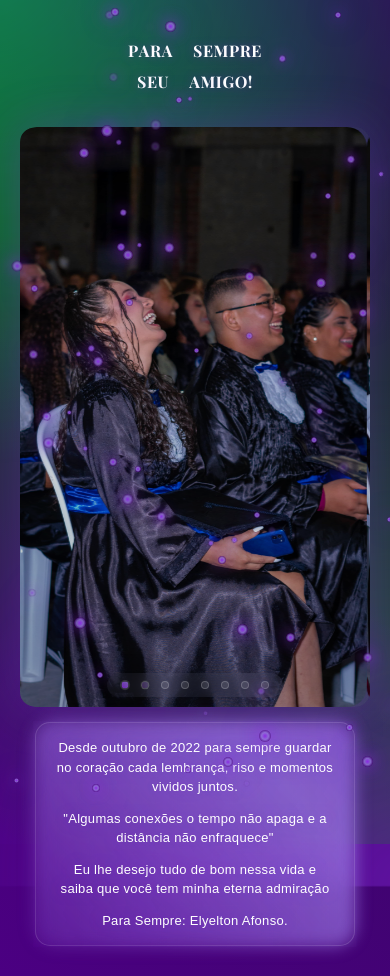
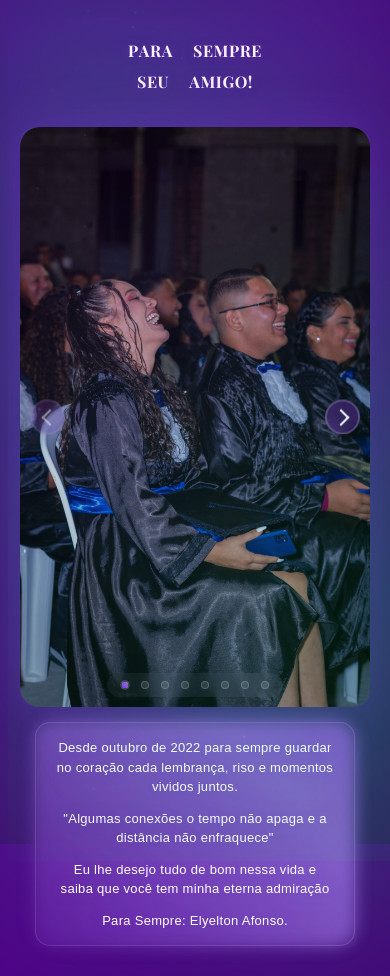
Before and after one commit to Gordinho-77/n-o-, a plain HTML site: page index.html in a window 390 px wide. Drawn offline with nearby package versions, Linux system fonts and the light colour scheme.

Commit message:
Add files via upload

```diff
--- a/index.html
+++ b/index.html
@@ -46,6 +46,7 @@
             overflow-x: hidden;
             overflow-y: auto;
             padding: 20px 0;
+            margin: 0;
         }
 
         body::before {
@@ -53,18 +54,19 @@
             position: fixed;
             top: 0;
             left: 0;
-            width: 100%;
-            height: 100%;
+            right: 0;
+            bottom: 0;
+            width: 100vw;
+            height: 100vh;
             background:
-                radial-gradient(circle at 0% 0%,
-                    var(--cor-verde-claro) 0%,
-                    transparent 50%),
-                radial-gradient(circle at 100% 100%,
-                    var(--cor-violeta-claro) 0%,
-                    transparent 50%);
-            opacity: 0.3;
-            animation: fundo-pulsar 10s ease-in-out infinite;
+                linear-gradient(45deg,
+                    rgba(138, 43, 226, 0.3) 0%,
+                    rgba(0, 255, 127, 0.3) 50%,
+                    rgba(138, 43, 226, 0.3) 100%);
+            filter: blur(80px);
+            animation: gradiente-mover 15s ease infinite;
             z-index: 0;
+            transform-origin: center;
         }
 
         body::after {
@@ -72,38 +74,57 @@
             position: fixed;
             top: 0;
             left: 0;
-            width: 100%;
-            height: 100%;
+            right: 0;
+            bottom: 0;
+            width: 100vw;
+            height: 100vh;
             background:
-                linear-gradient(45deg,
-                    var(--cor-violeta-escuro) 0%,
-                    var(--cor-verde-escuro) 50%,
-                    var(--cor-violeta-muito-escuro) 100%);
-            opacity: 0.7;
+                linear-gradient(135deg,
+                    rgba(75, 0, 130, 0.95) 0%,
+                    rgba(46, 8, 84, 0.98) 100%);
             z-index: -1;
-            animation: fundo-gradiente 15s ease infinite;
         }
 
-        @keyframes fundo-pulsar {
-            0%, 100% {
+        @keyframes gradiente-mover {
+            0% {
+                background-position: 0% 50%;
                 transform: scale(1);
-                opacity: 0.3;
             }
             50% {
-                transform: scale(1.1);
-                opacity: 0.4;
+                background-position: 100% 50%;
+                transform: scale(1.2);
+            }
+            100% {
+                background-position: 0% 50%;
+                transform: scale(1);
             }
         }
 
-        @keyframes fundo-gradiente {
-            0% {
-                background-position: 0% 50%;
+        /* Efeito de luz suave */
+        .luz {
+            position: fixed;
+            width: 100%;
+            height: 100%;
+            pointer-events: none;
+            z-index: 1;
+            background:
+                radial-gradient(circle at 20% 20%,
+                    rgba(138, 43, 226, 0.1) 0%,
+                    transparent 50%),
+                radial-gradient(circle at 80% 80%,
+                    rgba(0, 255, 127, 0.1) 0%,
+                    transparent 50%);
+            animation: luz-mover 15s ease-in-out infinite;
+        }
+
+        @keyframes luz-mover {
+            0%, 100% {
+                transform: scale(1);
+                opacity: 0.5;
             }
             50% {
-                background-position: 100% 50%;
-            }
-            100% {
-                background-position: 0% 50%;
+                transform: scale(1.2);
+                opacity: 0.7;
             }
         }
 
@@ -329,35 +350,39 @@
         }
 
         /* Estilos das partículas */
+        .particulas {
+            position: fixed;
+            top: 0;
+            left: 0;
+            width: 100%;
+            height: 100%;
+            pointer-events: none;
+            z-index: 1;
+        }
+
         .particula {
-            position: fixed;
-            pointer-events: none;
-            z-index: 0;
-            background: radial-gradient(circle at center,
-                rgba(138, 43, 226, 1) 0%,
-                rgba(147, 112, 219, 0.8) 40%,
-                rgba(75, 0, 130, 0.6) 70%,
-                transparent 100%);
+            position: absolute;
+            width: 3px;
+            height: 3px;
+            background: rgba(255, 255, 255, 0.3);
             border-radius: 50%;
-            animation: flutuar linear infinite;
-            box-shadow: 0 0 15px rgba(138, 43, 226, 0.8),
-                       0 0 30px rgba(138, 43, 226, 0.6),
-                       0 0 50px rgba(138, 43, 226, 0.4);
+            animation: flutuar 20s linear infinite;
+            opacity: 0;
         }
 
         @keyframes flutuar {
             0% {
-                transform: translateY(0) translateX(0vw) scale(1) rotate(0deg);
+                transform: translateY(0) translateX(0);
                 opacity: 0;
             }
             10% {
-                opacity: 1;
+                opacity: 0.3;
             }
             90% {
-                opacity: 1;
+                opacity: 0.3;
             }
             100% {
-                transform: translateY(-100vh) translateX(calc(var(--random-x, 0) * 1vw)) scale(0) rotate(calc(var(--random-rotation, 0) * 1deg));
+                transform: translateY(-100vh) translateX(100px);
                 opacity: 0;
             }
         }
@@ -377,22 +402,70 @@
             margin: 0 auto;
         }
 
-        .carrossel-container::before {
+        /* Estilos das setas de navegação */
+        .seta-navegacao {
+            position: absolute;
+            top: 50%;
+            transform: translateY(-50%);
+            width: 40px;
+            height: 40px;
+            background: rgba(138, 43, 226, 0.3);
+            border: 2px solid rgba(255, 255, 255, 0.2);
+            border-radius: 50%;
+            cursor: pointer;
+            display: flex;
+            align-items: center;
+            justify-content: center;
+            z-index: 10;
+            transition: all 0.3s ease;
+            backdrop-filter: blur(5px);
+            -webkit-backdrop-filter: blur(5px);
+        }
+
+        .seta-navegacao:hover {
+            background: rgba(138, 43, 226, 0.5);
+            transform: translateY(-50%) scale(1.1);
+        }
+
+        .seta-navegacao::before {
             content: '';
+            width: 12px;
+            height: 12px;
+            border-top: 2px solid white;
+            border-right: 2px solid white;
             position: absolute;
-            inset: 0;
-            background:
-                linear-gradient(120deg, transparent 0%, rgba(138, 43, 226, 0.1) 50%, transparent 100%),
-                linear-gradient(60deg, transparent 0%, rgba(147, 112, 219, 0.1) 50%, transparent 100%);
-            animation: brilho 8s ease-in-out infinite;
-            z-index: -1;
+        }
+
+        .seta-anterior {
+            left: 10px;
+        }
+
+        .seta-anterior::before {
+            transform: rotate(-135deg);
+            margin-left: 4px;
+        }
+
+        .seta-proximo {
+            right: 10px;
+        }
+
+        .seta-proximo::before {
+            transform: rotate(45deg);
+            margin-right: 4px;
+        }
+
+        .seta-navegacao.desabilitada {
+            opacity: 0.5;
+            cursor: not-allowed;
+            pointer-events: none;
         }
 
         .carrossel {
             display: flex;
             width: 800%;
             height: 100%;
-            transition: transform 0.8s cubic-bezier(0.4, 0, 0.2, 1);
+            transition: transform 0.5s ease-in-out;
+            will-change: transform;
         }
 
         .slide {
@@ -422,6 +495,7 @@
             display: block;
             transition: transform 0.5s ease;
             filter: brightness(0.95);
+            pointer-events: none;
         }
 
         .slide:hover img {
@@ -543,6 +617,16 @@
                 letter-spacing: 0.5px;
                 padding: 10px 5px;
             }
+
+            .seta-navegacao {
+                width: 35px;
+                height: 35px;
+            }
+
+            .seta-navegacao::before {
+                width: 10px;
+                height: 10px;
+            }
         }
 
         @media screen and (min-width: 1200px) {
@@ -659,9 +743,51 @@
             transform: scale(1.05);
             filter: brightness(1);
         }
+
+        /* Efeito de brilho flutuante */
+        .brilho {
+            position: fixed;
+            top: 0;
+            left: 0;
+            right: 0;
+            bottom: 0;
+            width: 100vw;
+            height: 100vh;
+            pointer-events: none;
+            z-index: 1;
+            background:
+                radial-gradient(circle at 30% 30%,
+                    rgba(138, 43, 226, 0.15) 0%,
+                    transparent 70%),
+                radial-gradient(circle at 70% 70%,
+                    rgba(0, 255, 127, 0.15) 0%,
+                    transparent 70%);
+            animation: brilho-mover 20s ease-in-out infinite;
+        }
+
+        @keyframes brilho-mover {
+            0%, 100% {
+                opacity: 0.5;
+                transform: translate(0, 0);
+            }
+            25% {
+                opacity: 0.7;
+                transform: translate(2%, 2%);
+            }
+            50% {
+                opacity: 0.5;
+                transform: translate(0, 0);
+            }
+            75% {
+                opacity: 0.7;
+                transform: translate(-2%, -2%);
+            }
+        }
     </style>
 </head>
 <body>
+    <div class="brilho"></div>
+    <div class="particulas" id="particulas"></div>
     <div class="container">
         <h1 class="titulo">
             <div class="linha-titulo">
@@ -691,6 +817,9 @@
             </div>
         </h1>
         <div class="carrossel-container">
+            <div class="seta-navegacao seta-anterior" id="setaAnterior">
+                <span class="seta"></span>
+            </div>
             <div class="carrossel">
                 <div class="slide">
                     <img src="foto1.jpg" alt="Foto 1">
@@ -716,6 +845,9 @@
                 <div class="slide">
                     <img src="foto8.jpg" alt="Foto 8">
                 </div>
+            </div>
+            <div class="seta-navegacao seta-proximo" id="setaProximo">
+                <span class="seta"></span>
             </div>
             <div class="carrossel-botoes">
                 <button class="carrossel-botao ativo"></button>
@@ -748,63 +880,61 @@
         const botoes = document.querySelectorAll('.carrossel-botao');
         let slideAtual = 0;
         const totalSlides = botoes.length;
-        let startX, moveX;
+        let startX = null;
+        let moveX = null;
         let isDragging = false;
-        let intervaloAutomatico = null;
-        let carrosselAutomaticoAtivo = true;
-        let touchStartX = 0;
-        let touchEndX = 0;
 
         function atualizarCarrossel() {
-            carrossel.style.transform = `translateX(-${slideAtual * 12.5}%)`;
+            const offset = slideAtual * 12.5;
+            carrossel.style.transition = 'transform 0.5s ease-in-out';
+            carrossel.style.transform = `translateX(-${offset}%)`;
             botoes.forEach((botao, index) => {
                 botao.classList.toggle('ativo', index === slideAtual);
             });
         }
 
         function proximoSlide() {
-            if (!carrosselAutomaticoAtivo) return;
-            slideAtual = (slideAtual + 1) % totalSlides;
+            if (slideAtual < totalSlides - 1) {
+                slideAtual++;
             atualizarCarrossel();
+            }
         }
 
         function slideAnterior() {
-            slideAtual = (slideAtual - 1 + totalSlides) % totalSlides;
+            if (slideAtual > 0) {
+                slideAtual--;
             atualizarCarrossel();
-        }
-
-        function iniciarCarrosselAutomatico() {
-            if (!carrosselAutomaticoAtivo) return;
-            if (intervaloAutomatico) clearInterval(intervaloAutomatico);
-            intervaloAutomatico = setInterval(proximoSlide, 5000);
-        }
-
-        function pararCarrosselAutomatico() {
-            carrosselAutomaticoAtivo = false;
-            if (intervaloAutomatico) {
-                clearInterval(intervaloAutomatico);
-                intervaloAutomatico = null;
             }
         }
 
         // Eventos de toque para dispositivos móveis
         carrossel.addEventListener('touchstart', (e) => {
+            e.preventDefault();
             touchStartX = e.touches[0].clientX;
             carrossel.style.transition = 'none';
-            pararCarrosselAutomatico();
-        }, { passive: true });
+        });
 
         carrossel.addEventListener('touchmove', (e) => {
-            touchEndX = e.touches[0].clientX;
+            e.preventDefault();
+            if (!touchStartX) return;
+
+            const touchEndX = e.touches[0].clientX;
             const diff = touchEndX - touchStartX;
             const offset = -slideAtual * 12.5 + (diff / carrossel.offsetWidth * 100);
+
+            // Limita o deslizamento
+            if (offset > 0 || offset < -(totalSlides - 1) * 12.5) return;
+
             carrossel.style.transform = `translateX(${offset}%)`;
-        }, { passive: true });
+        });
 
-        carrossel.addEventListener('touchend', () => {
-            carrossel.style.transition = 'transform 0.5s ease-in-out';
+        carrossel.addEventListener('touchend', (e) => {
+            e.preventDefault();
+            if (!touchStartX) return;
+
+            const touchEndX = e.changedTouches[0].clientX;
             const diff = touchEndX - touchStartX;
-            const threshold = carrossel.offsetWidth * 0.2;
+            const threshold = carrossel.offsetWidth * 0.5;
 
             if (Math.abs(diff) > threshold) {
                 if (diff > 0) {
@@ -815,28 +945,36 @@
             } else {
                 atualizarCarrossel();
             }
+
+            touchStartX = null;
         });
 
         // Eventos de mouse para desktop
         carrossel.addEventListener('mousedown', (e) => {
+            e.preventDefault();
             startX = e.clientX;
             carrossel.style.transition = 'none';
-            pararCarrosselAutomatico();
+            isDragging = true;
         });
 
         carrossel.addEventListener('mousemove', (e) => {
-            if (startX === null) return;
+            if (!isDragging || startX === null) return;
+
             moveX = e.clientX;
             const diff = moveX - startX;
             const offset = -slideAtual * 12.5 + (diff / carrossel.offsetWidth * 100);
+
+            // Limita o deslizamento
+            if (offset > 0 || offset < -(totalSlides - 1) * 12.5) return;
+
             carrossel.style.transform = `translateX(${offset}%)`;
         });
 
-        carrossel.addEventListener('mouseup', () => {
-            if (startX === null) return;
-            carrossel.style.transition = 'transform 0.5s ease-in-out';
+        carrossel.addEventListener('mouseup', (e) => {
+            if (!isDragging || startX === null) return;
+
             const diff = moveX - startX;
-            const threshold = carrossel.offsetWidth * 0.2;
+            const threshold = carrossel.offsetWidth * 0.5;
 
             if (Math.abs(diff) > threshold) {
                 if (diff > 0) {
@@ -847,14 +985,18 @@
             } else {
                 atualizarCarrossel();
             }
+
             startX = null;
+            moveX = null;
+            isDragging = false;
         });
 
         carrossel.addEventListener('mouseleave', () => {
-            if (startX !== null) {
-                carrossel.style.transition = 'transform 0.5s ease-in-out';
+            if (isDragging) {
                 atualizarCarrossel();
                 startX = null;
+                moveX = null;
+                isDragging = false;
             }
         });
 
@@ -863,61 +1005,80 @@
             botao.addEventListener('click', () => {
                 slideAtual = index;
                 atualizarCarrossel();
-                pararCarrosselAutomatico();
             });
         });
 
-        // Inicia o carrossel automático
-        iniciarCarrosselAutomatico();
+        // Adiciona eventos às setas de navegação
+        const setaAnterior = document.getElementById('setaAnterior');
+        const setaProximo = document.getElementById('setaProximo');
 
-        // Pausa a troca automática quando o usuário interage
-        carrossel.addEventListener('mouseenter', pararCarrosselAutomatico);
-        carrossel.addEventListener('mouseleave', () => {
-            if (carrosselAutomaticoAtivo) {
-                iniciarCarrosselAutomatico();
+        function atualizarSetas() {
+            setaAnterior.classList.toggle('desabilitada', slideAtual === 0);
+            setaProximo.classList.toggle('desabilitada', slideAtual === totalSlides - 1);
+        }
+
+        setaAnterior.addEventListener('click', () => {
+            if (slideAtual > 0) {
+                slideAnterior();
             }
         });
 
-        // Substituir o código JavaScript das partículas
+        setaProximo.addEventListener('click', () => {
+            if (slideAtual < totalSlides - 1) {
+                proximoSlide();
+            }
+        });
+
+        // Atualiza as setas quando o carrossel é atualizado
+        const atualizarCarrosselOriginal = atualizarCarrossel;
+        atualizarCarrossel = function() {
+            atualizarCarrosselOriginal();
+            atualizarSetas();
+        };
+
+        // Inicializa o carrossel e as setas
+        atualizarCarrossel();
+        atualizarSetas();
+
+        // Código das partículas
         function criarParticula() {
+            const particulas = document.getElementById('particulas');
             const particula = document.createElement('div');
             particula.className = 'particula';
 
-            // Tamanho aleatório entre 5px e 12px
-            const tamanho = Math.random() * 7 + 5;
+            // Posição inicial aleatória
+            const posicaoX = Math.random() * 100;
+            const posicaoY = Math.random() * 100;
+            particula.style.left = `${posicaoX}%`;
+            particula.style.top = `${posicaoY}%`;
+
+            // Tamanho aleatório
+            const tamanho = Math.random() * 2 + 1;
             particula.style.width = `${tamanho}px`;
             particula.style.height = `${tamanho}px`;
 
-            // Posição inicial aleatória
-            particula.style.left = `${Math.random() * 100}vw`;
-            particula.style.top = `${Math.random() * 100}vh`;
+            // Duração da animação aleatória
+            const duracao = Math.random() * 10 + 15;
+            particula.style.animationDuration = `${duracao}s`;
 
-            // Duração da animação entre 8s e 15s
-            const duracaoAnimacao = Math.random() * 7 + 8;
-            particula.style.animationDuration = `${duracaoAnimacao}s`;
+            // Atraso inicial aleatório
+            const atraso = Math.random() * 5;
+            particula.style.animationDelay = `${atraso}s`;
 
-            // Atraso inicial aleatório entre 0s e 5s
-            const atrasoAnimacao = Math.random() * 5;
-            particula.style.animationDelay = `${atrasoAnimacao}s`;
-
-            // Adiciona propriedades CSS personalizadas para movimento lateral e rotação
-            particula.style.setProperty('--random-x', (Math.random() - 0.5) * 200); // Movimento lateral aleatório entre -100vw e 100vw
-            particula.style.setProperty('--random-rotation', (Math.random() - 0.5) * 720); // Rotação aleatória entre -360deg e 360deg
-
-            document.body.appendChild(particula);
+            particulas.appendChild(particula);
 
             // Remove a partícula após a animação
             setTimeout(() => {
                 particula.remove();
-            }, (duracaoAnimacao + atrasoAnimacao) * 1000 + 50); // Remove após a animação terminar com uma pequena margem
+            }, (duracao + atraso) * 1000);
         }
 
         // Criar partículas periodicamente
-        setInterval(criarParticula, 150);
+        setInterval(criarParticula, 200);
 
-        // Criar mais partículas iniciais
-        for(let i = 0; i < 50; i++) {
-            setTimeout(criarParticula, i * 80);
+        // Criar partículas iniciais
+        for(let i = 0; i < 20; i++) {
+            setTimeout(criarParticula, i * 100);
         }
 
         // Garante que a música comece a tocar
@@ -927,11 +1088,6 @@
                 console.log("Erro ao tocar música automaticamente:", error);
             });
         });
-
-        // Remover código JavaScript da luz
-        function criarLuzSol() {
-            // Função vazia para não causar erros
-        }
     </script>
 </body>
 </html>
```
Lines whose indentation alone changed are shown as unchanged.
